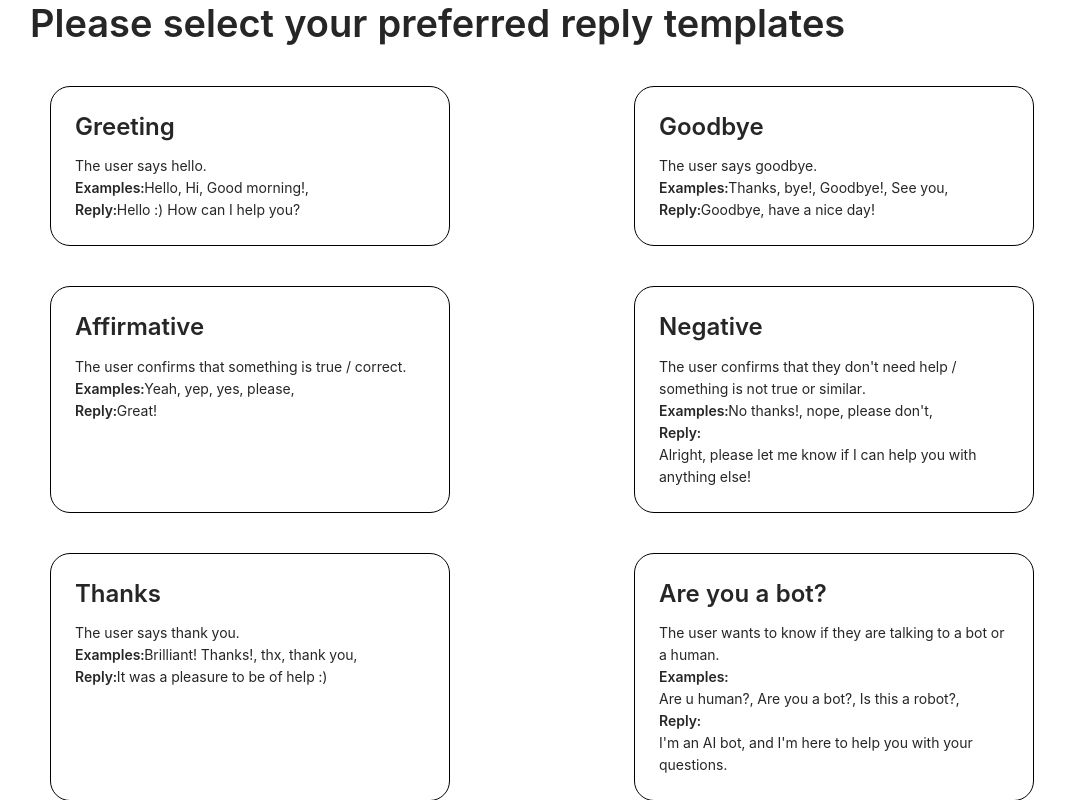
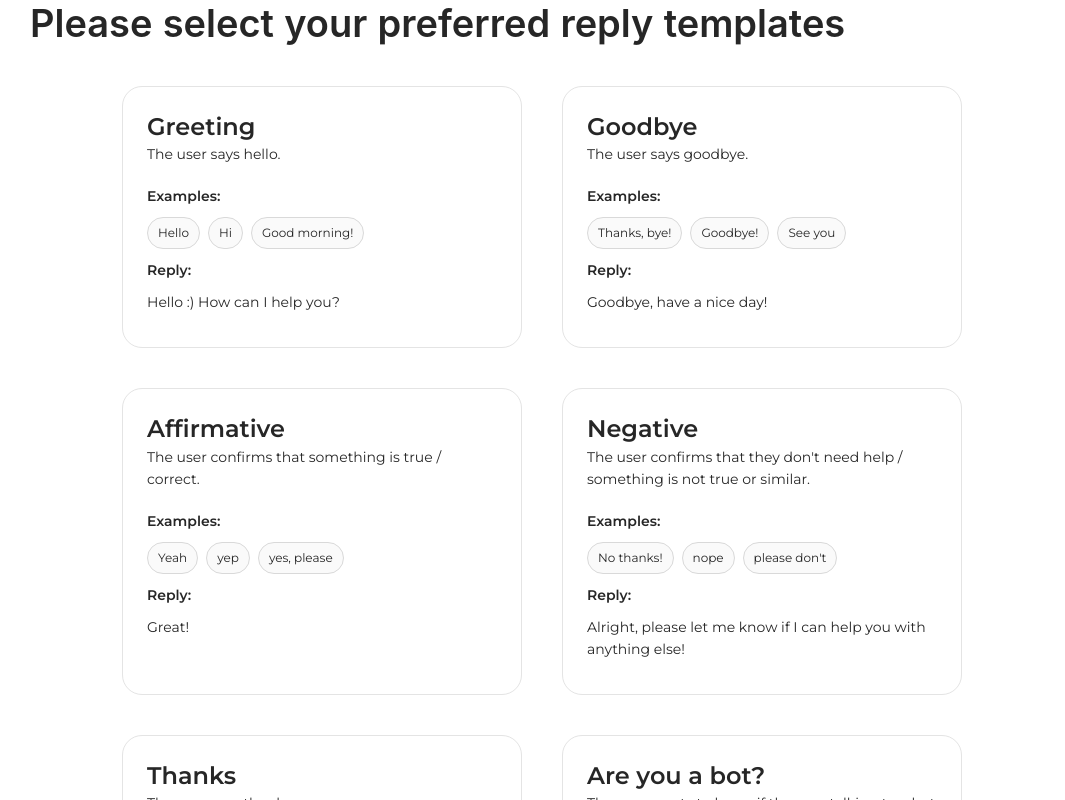
Before and after one commit to andela9/intent-selection, a React (Create React App) app: page / in a window 1280 px wide. Shown: the top 800 px of the page, without its empty margins (98-1163 px from the left). Built offline with nearby package versions, Linux system fonts and the light colour scheme.

Commit message:
intent hardcoded styling

```diff
--- a/public/index.html
+++ b/public/index.html
@@ -3,6 +3,8 @@
   <head>
     <meta charset="utf-8" />
     <link rel="icon" href="%PUBLIC_URL%/favicon.ico" />
+    <link rel="preconnect" href="https://fonts.gstatic.com">
+    <link href="https://fonts.googleapis.com/css2?family=Montserrat:wght@400;600&display=swap" rel="stylesheet">
     <meta name="viewport" content="width=device-width, initial-scale=1" />
     <meta name="theme-color" content="#000000" />
     <meta
--- a/src/components/IntentSelection/IntentList/Intent/Intent.jsx
+++ b/src/components/IntentSelection/IntentList/Intent/Intent.jsx
@@ -2,7 +2,9 @@
 import React, { useState } from 'react';
 import PropTypes from 'prop-types';
 
-import { Card, Typography, Row } from 'antd';
+import {
+  Card, Typography, Row, Tag,
+} from 'antd';
 
 const { Title, Text } = Typography;
 
@@ -17,17 +19,30 @@ const Intent = ({ data, select }) => {
       }}
       hoverable
       style={{
-        width: 400, margin: 20, borderRadius: 20, textAlign: 'left', borderColor: selected ? 'blue' : 'black',
+        width: 400, margin: 20, borderRadius: 20, textAlign: 'left', borderColor: selected ? '#7bb2f5' : '#e4e4e4', fontFamily: 'Montserrat',
       }}
     >
-      <Title level={3}>{data.name}</Title>
-      <Row>{data.description}</Row>
-      <Row>
+      <Title level={3} style={{ fontWeight: 600, marginBottom: 0 }}>{data.name}</Title>
+      <Row style={{ marginBottom: 20 }}>{data.description}</Row>
+      <Row style={{ marginBottom: 10 }}>
         <Text strong>Examples: </Text>
-        {data.trainingData.expressions.reduce((string, expression) => `${string} ${expression.text}, `, '')}
       </Row>
       <Row>
+        {data.trainingData.expressions.map((expression) => (
+          <Tag style={{
+            borderRadius: 30,
+            padding: '5px 10px',
+            marginBottom: 10,
+          }}
+          >
+            {expression.text}
+          </Tag>
+        ))}
+      </Row>
+      <Row style={{ marginBottom: 10 }}>
         <Text strong>{'Reply: '}</Text>
+      </Row>
+      <Row style={{ marginBottom: 10 }}>
         {data.reply.text}
       </Row>
     </Card>
--- a/src/components/IntentSelection/IntentList/IntentList.jsx
+++ b/src/components/IntentSelection/IntentList/IntentList.jsx
@@ -25,7 +25,7 @@ const IntentList = () => {
   };
 
   return (
-    <Row justify="space-between">
+    <Row justify="center">
       {intents.map((intent) => <Intent data={intent} select={updateSelectedIntents} />)}
     </Row>
   );
```
